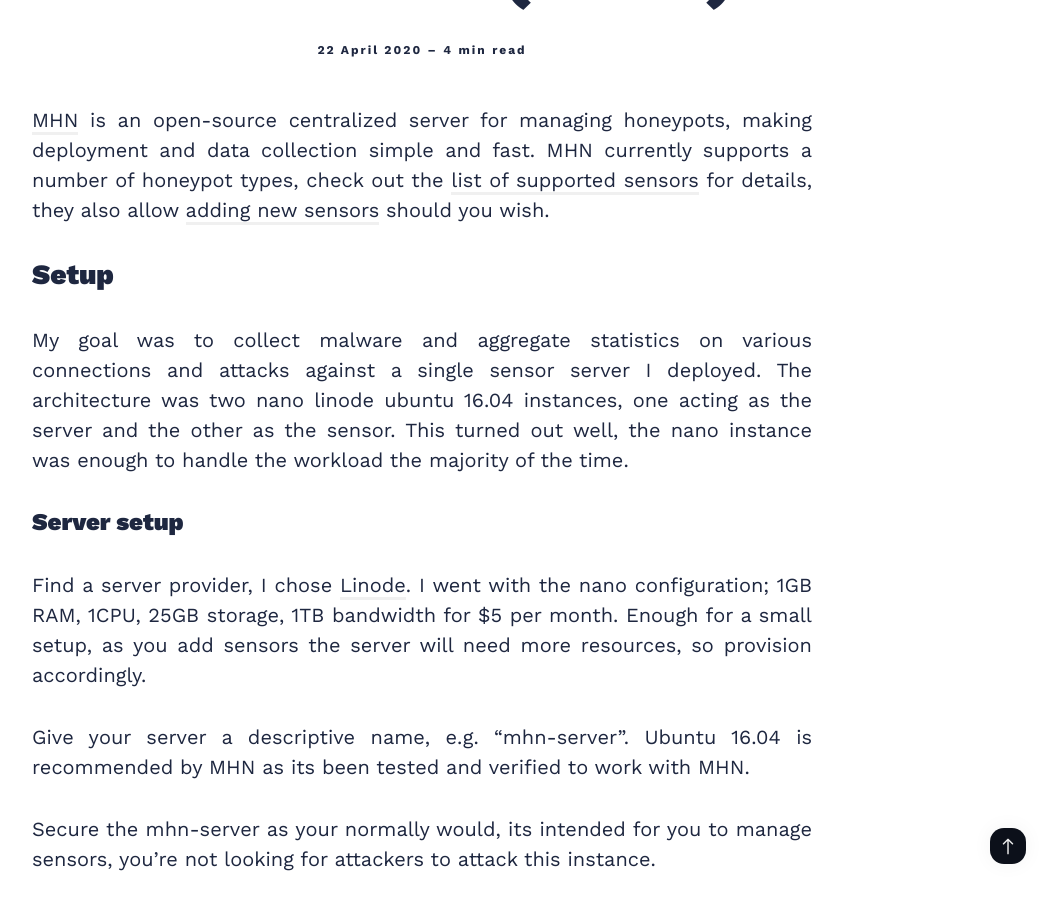
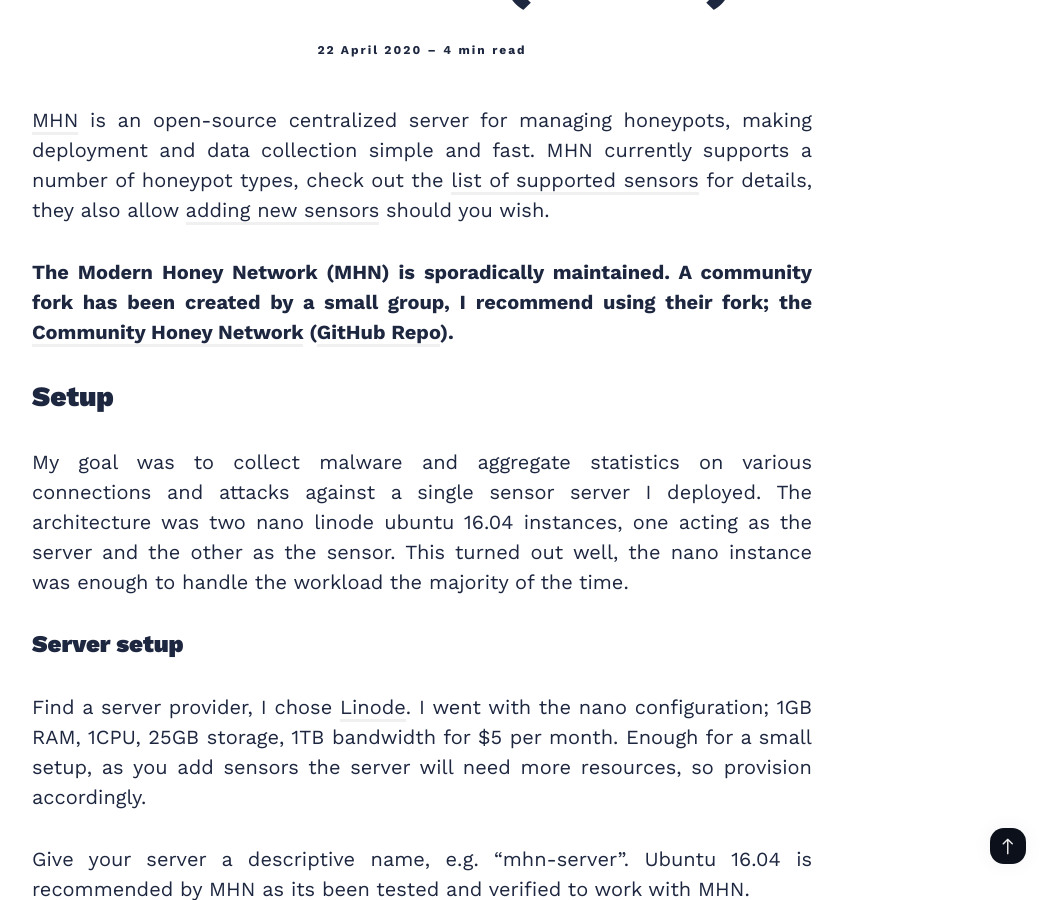
Before and after one commit to krisbolton/krisbolton, a Jekyll site: the page built from _posts/2020-04-22-experimenting-with-the-modern-honeypot-network.markdown, in a window 1280 px wide and 900 px high, scrolled down 989 px. Shown: the whole window, without its empty margins (218-1275 px from the left). Built offline with Jekyll 4.4.1, drawn with Linux system fonts in a browser that asks for light colours; nearby versions of some CDN libraries.

Commit message:
add link to community MHN fork

```diff
--- a/_posts/2020-04-22-experimenting-with-the-modern-honeypot-network.markdown
+++ b/_posts/2020-04-22-experimenting-with-the-modern-honeypot-network.markdown
@@ -10,6 +10,8 @@
 <style>p { text-align: justify; }</style>
 
 [MHN](https://github.com/pwnlandia/mhn) is an open-source centralized server for managing honeypots, making deployment and data collection simple and fast. MHN currently supports a number of honeypot types, check out the [list of supported sensors](https://github.com/pwnlandia/mhn/wiki/List-of-Supported-Sensors) for details, they also allow [adding new sensors](https://github.com/pwnlandia/mhn/wiki/Add-Support-for-New-Sensors-to-the-MHN) should you wish.
+
+**The Modern Honey Network (MHN) is sporadically maintained. A community fork has been created by a small group, I recommend using their fork; the [Community Honey Network](https://communityhoneynetwork.readthedocs.io/en/stable) ([GitHub Repo](https://github.com/CommunityHoneyNetwork/CHN-Server)).**
 
 ## Setup
 
```
